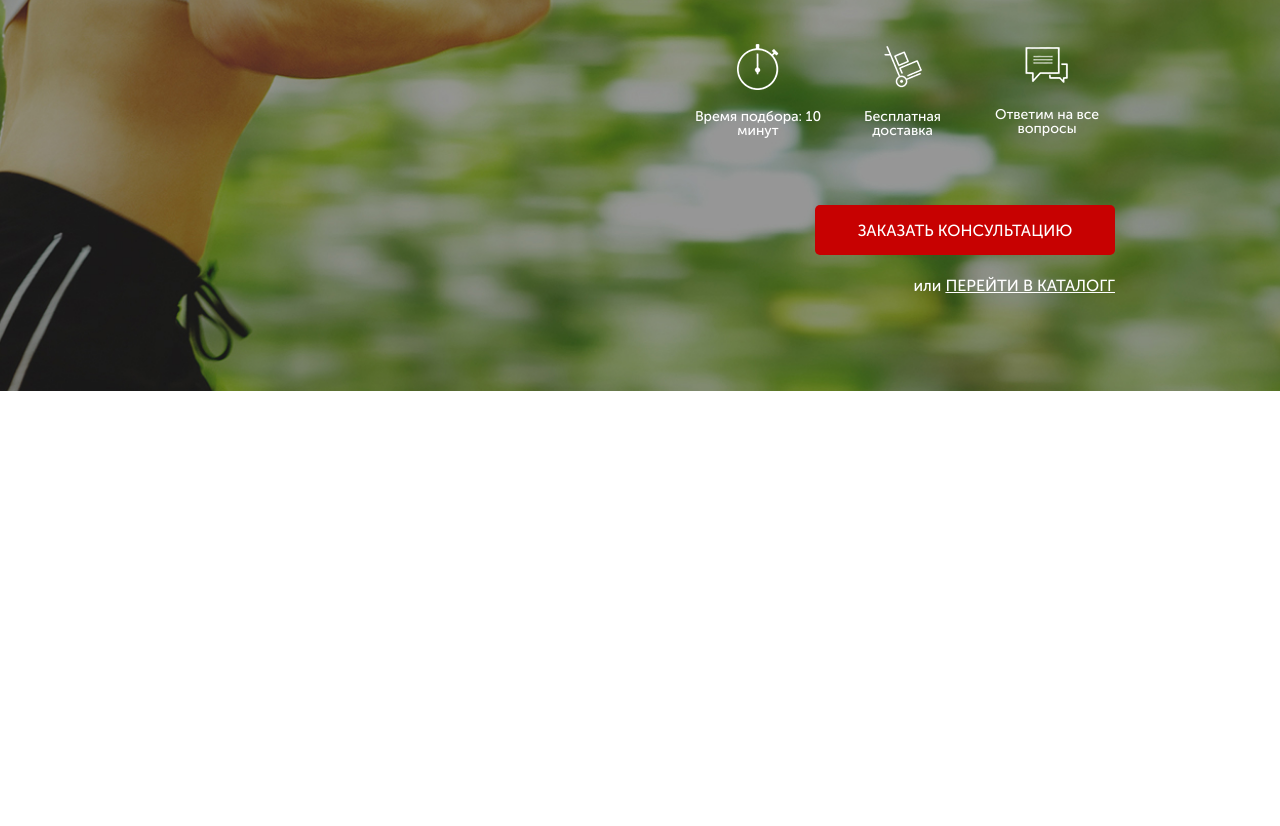
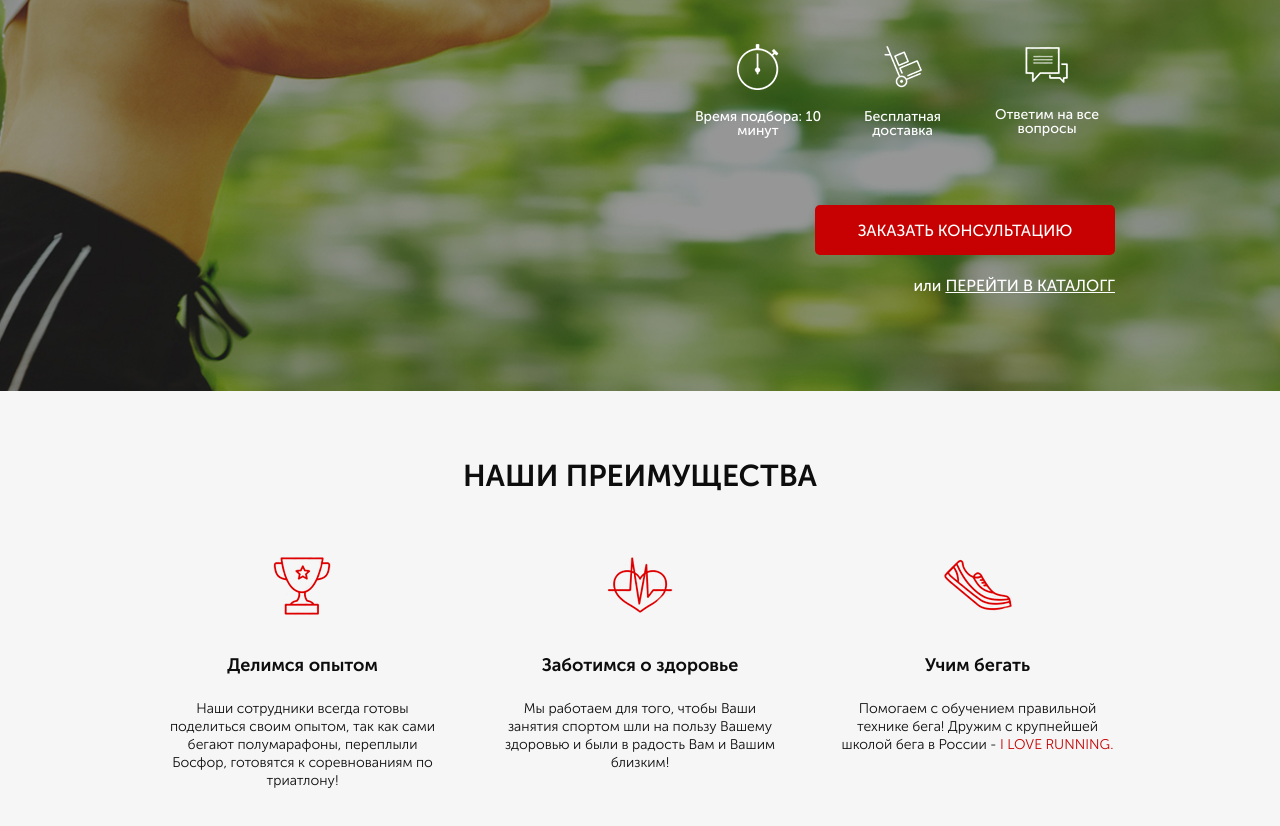
Before and after one commit to skorokhod-aa/beg_proj, a website: page src/index.html in a window 1280 px wide. Shown: the part 276-1102 px from the top of the page. Before the commit the page ends 800 px from the top, so only its background shows below. Drawn offline with Linux system fonts and the light colour scheme; files whose address does not match are found by name.

Commit message:
new section(dz)

```diff
--- a/src/index.html
+++ b/src/index.html
@@ -53,5 +53,27 @@
             </div>
         </div>
     </div>
+    <div class="advantages">
+        <div class="container">
+            <h2 class="title">НАШИ ПРЕИМУЩЕСТВА</h2>
+            <div class="advantages__wrapper">
+                <div class="advantages__item">
+                    <img src="icons/cup.png" alt="">
+                    <div class="advantages__subtitle">Делимся опытом</div>
+                    <div class="advantages__descr">Наши сотрудники всегда готовы поделиться своим опытом, так как сами бегают полумарафоны, переплыли Босфор, готовятся к соревнованиям по триатлону!</div>
+                </div>
+                <div class="advantages__item">
+                    <img src="icons/heart.png" alt="">
+                    <div class="advantages__subtitle">Заботимся о здоровье</div>
+                    <div class="advantages__descr">Мы работаем для того, чтобы Ваши занятия спортом шли на пользу Вашему здоровью и были в радость Вам и Вашим близким!</div>
+                </div>
+                <div class="advantages__item">
+                    <img src="icons/shoe.png" alt="">
+                    <div class="advantages__subtitle">Учим бегать</div>
+                    <div class="advantages__descr">Помогаем с обучением правильной технике бега! Дружим с крупнейшей школой бега в России - <span>I LOVE RUNNING.</span></div>
+                </div>
+            </div>
+        </div>
+    </div>
 </body>
 </html>
--- /dev/null
+++ b/src/sass/blocks/_advantages.scss
@@ -0,0 +1,34 @@
+.advantages{
+    min-height: 475px;
+    background-color: #F6F6F6;
+    padding: 70px 0 80px 0;
+    &__wrapper{
+        margin-top: 60px;
+        display: flex;
+        justify-content: space-between;
+    }
+    &__item{
+        display: flex;
+        flex-direction: column;
+        align-items: center;
+        max-width: 275px;
+    }
+    &__subtitle{
+        margin-top: 35px;
+        font-weight: bold;
+        font-size: 18px;
+        line-height: 29px;
+        color: #0D0D0D;
+    }
+    &__descr{
+        text-align: center;
+        margin-top: 20px;
+        font-weight: 300;
+        font-size: 14px;
+        line-height: 18px;
+        color: #0D0D0D;
+        span{
+            color: $main-color
+        }
+    }
+}
--- a/src/sass/blocks/_promo.scss
+++ b/src/sass/blocks/_promo.scss
@@ -1,7 +1,7 @@
 .promo{
     min-height: 650px;
     padding: 21px 0 93px 0;
-    background: url(../../img/fst_bg.jpg) center (center/cover) no-repeat;
+    background: url(../img/fst_bg.jpg) center (center/cover) no-repeat;
     &__wrapper{
         display: flex;
         flex-direction: column;
--- /dev/null
+++ b/src/sass/blocks/_titles.scss
@@ -0,0 +1,9 @@
+.title{
+    text-align: center;
+    font-style: normal;
+    font-weight: bold;
+    font-size: 30px;
+    line-height: 30px;
+    text-transform: uppercase;
+    color: #0D0D0D;
+}
--- a/src/sass/style.scss
+++ b/src/sass/style.scss
@@ -11,3 +11,5 @@
 @import 'blocks/promo';
 @import 'blocks/header';
 @import 'blocks/buttons';
+@import 'blocks/advantages';
+@import 'blocks/titles';
```
Also changed, not shown: src/css/style.min.css, src/icons/cup.png (added), src/icons/heart.png (added), src/icons/shoe.png (added).
